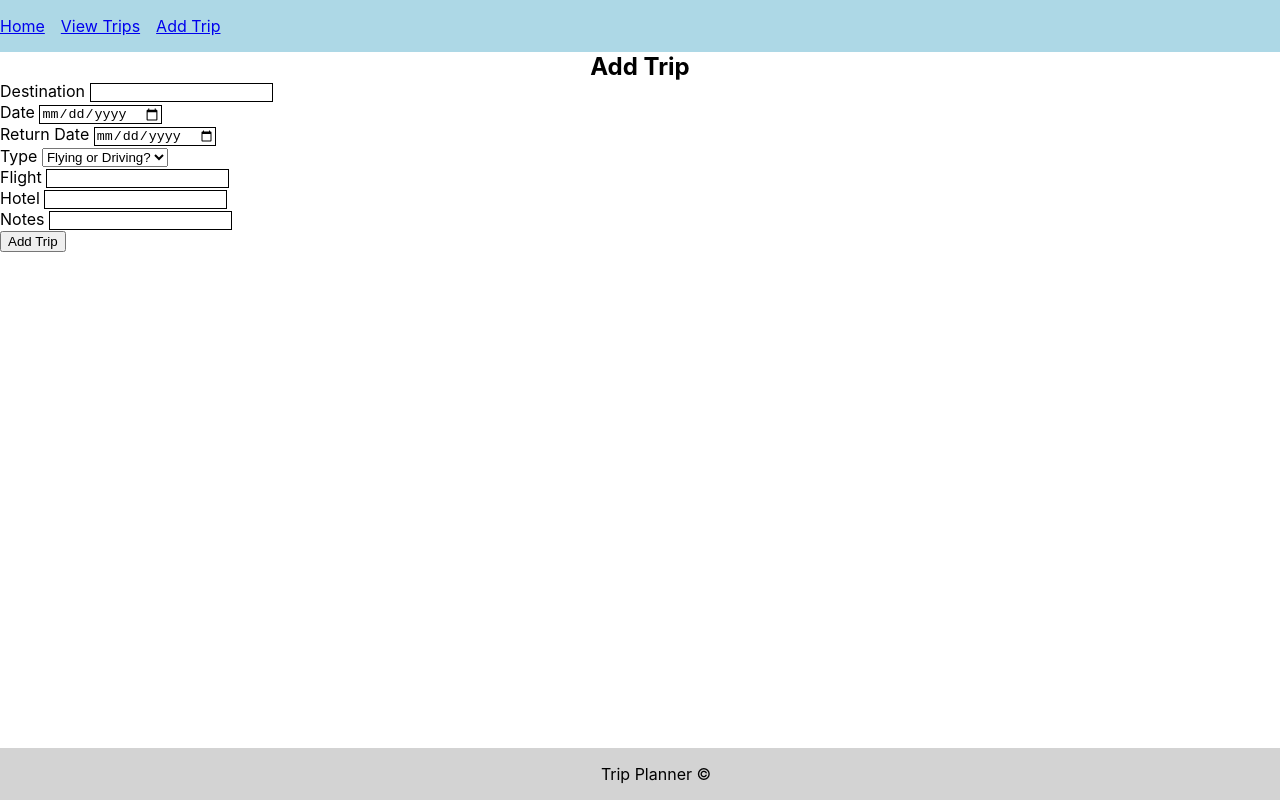
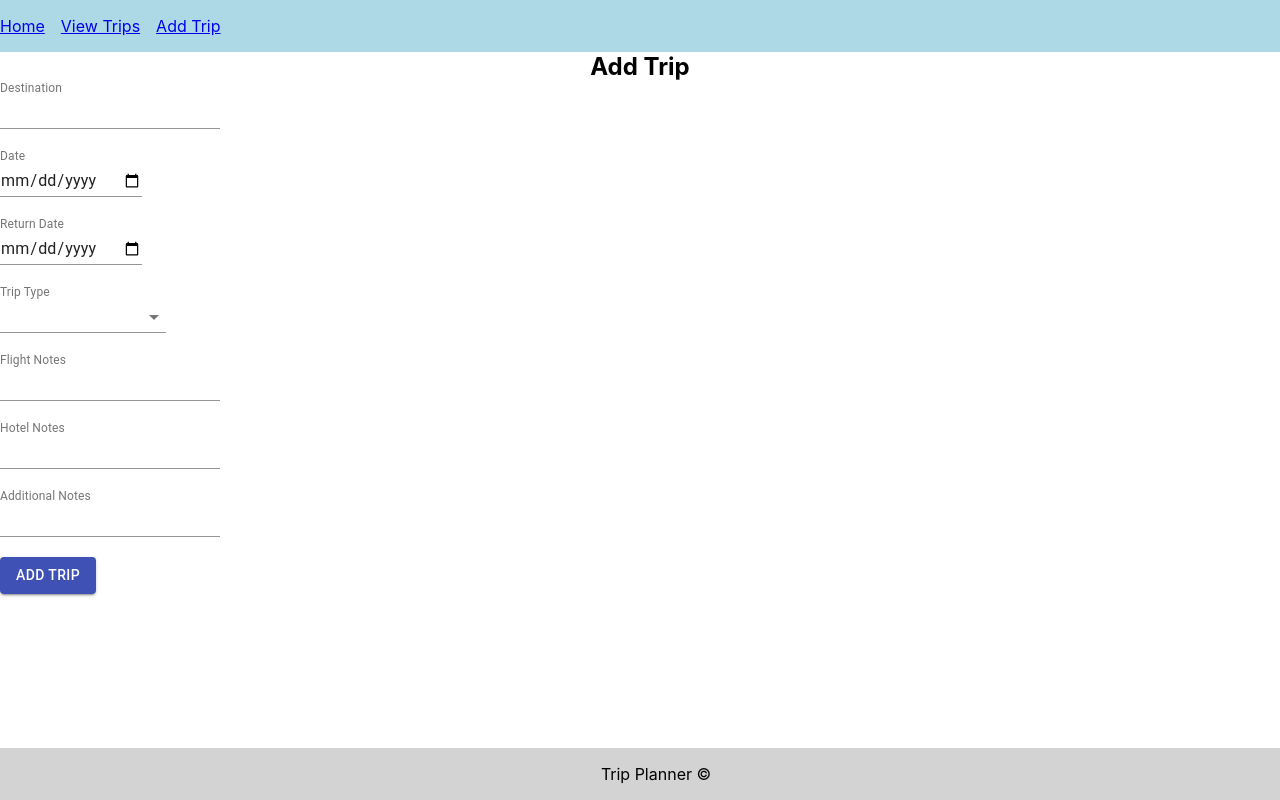
Before and after one commit to rdargali/trip-planner, a React (Create React App) app in the folder trip-planner-client/: page /add in a window 1280 px wide. Built offline with nearby package versions, Linux system fonts and the light colour scheme.

Commit message:
redesigned table

```diff
--- a/trip-planner-client/src/components/AddTrip.js
+++ b/trip-planner-client/src/components/AddTrip.js
@@ -2,6 +2,12 @@ import React from "react";
 import "../App.css";
 import { useState } from "react";
 import axios from "axios";
+import { Link } from "react-router-dom";
+import Button from "@material-ui/core/Button";
+import TextField from "@material-ui/core/TextField";
+import MenuItem from "@material-ui/core/MenuItem";
+import Select from "@material-ui/core/Select";
+import InputLabel from "@material-ui/core/InputLabel";
 
 export default function AddTrip() {
   const [trip, setTrip] = useState({
@@ -50,41 +56,111 @@ export default function AddTrip() {
       <h2 className="title">Add Trip</h2>
       <div className="addTripForm">
         <div>
-          <label>Destination</label>{" "}
-          <input onChange={onHandleChange} type="text" name="destination" />
+          {/* <label>Destination</label>{" "} */}
+          <InputLabel shrink id="demo-simple-select-filled-label">
+            Destination
+          </InputLabel>
+          <TextField
+            required
+            id="outlined-basic"
+            onChange={onHandleChange}
+            type="text"
+            name="destination"
+          />
         </div>
+        <br />
         <div>
-          <label>Date</label>{" "}
-          <input onChange={onHandleChange} type="date" name="date" />
+          {/* <label>Date</label> */}
+          <InputLabel shrink id="demo-simple-select-filled-label">
+            Date
+          </InputLabel>
+          <TextField
+            required
+            id="outlined-basic"
+            onChange={onHandleChange}
+            type="date"
+            name="date"
+          />
         </div>
+        <br />
         <div>
-          <label>Return Date</label>{" "}
-          <input onChange={onHandleChange} type="date" name="returndate" />
+          {/* <label>Return Date</label> */}
+          <InputLabel shrink id="demo-simple-select-filled-label">
+            Return Date
+          </InputLabel>
+          <TextField
+            id="outlined-basic"
+            onChange={onHandleChange}
+            type="date"
+            name="returndate"
+          />
         </div>
+        <br />
         <div>
-          <label>Type</label>{" "}
-          <select onChange={onHandleChange} type="text" name="triptype">
-            <option value="none" selected disabled hidden>
+          {/* <label>Type</label> */}
+          <InputLabel shrink id="demo-simple-select-filled-label">
+            Trip Type
+          </InputLabel>
+          <Select
+            id="editSelect"
+            helperText="Trip Type"
+            onChange={onHandleChange}
+            type="text"
+            name="triptype"
+          >
+            <MenuItem value="none" selected disabled>
               Flying or Driving?
-            </option>
-            <option value="Flight">Flight</option>
-            <option value="Drive">Drive</option>
-          </select>
+            </MenuItem>
+            <MenuItem value="Flight">Flight</MenuItem>
+            <MenuItem value="Drive">Drive</MenuItem>
+          </Select>
         </div>
+        <br />
         <div>
-          <label>Flight</label>{" "}
-          <input onChange={onHandleChange} type="text" name="flight" />
+          {/* <label>Flight</label> */}
+          <InputLabel shrink id="demo-simple-select-filled-label">
+            Flight Notes
+          </InputLabel>
+          <TextField
+            id="outlined-basic"
+            onChange={onHandleChange}
+            type="text"
+            name="flight"
+          />
         </div>
+        <br />
         <div>
-          <span>Hotel</span>{" "}
-          <input onChange={onHandleChange} type="text" name="hotel" />
+          {/* <span>Hotel</span> */}
+          <InputLabel shrink id="demo-simple-select-filled-label">
+            Hotel Notes
+          </InputLabel>
+          <TextField
+            id="outlined-basic"
+            onChange={onHandleChange}
+            type="text"
+            name="hotel"
+          />
         </div>
+        <br />
         <div>
-          <span>Notes</span>{" "}
-          <input onChange={onHandleChange} type="text" name="notes" />
+          {/* <span>Notes</span> */}
+          <InputLabel shrink id="demo-simple-select-filled-label">
+            Additional Notes
+          </InputLabel>
+          <TextField
+            id="outlined-basic"
+            onChange={onHandleChange}
+            type="text"
+            name="notes"
+          />
         </div>
+        <br />
       </div>
-      <button onClick={onHandleAddTrip}>Add Trip</button>
+      <Link to="/view">
+        <Button variant="contained" color="primary" onClick={onHandleAddTrip}>
+          Add Trip
+        </Button>
+      </Link>
     </div>
   );
 }
--- a/trip-planner-client/src/components/EditTrip.js
+++ b/trip-planner-client/src/components/EditTrip.js
@@ -5,9 +5,9 @@ import TextField from "@material-ui/core/TextField";
 import MenuItem from "@material-ui/core/MenuItem";
 import Select from "@material-ui/core/Select";
 import InputLabel from "@material-ui/core/InputLabel";
+import { Link } from "react-router-dom";
 
 import { useEffect, useState } from "react";
-import { FormHelperText } from "@material-ui/core";
 const token = localStorage.getItem("jsonwebtoken");
 
 export default function EditTrip(props) {
@@ -33,8 +33,6 @@ export default function EditTrip(props) {
   // const history = useHistory();
 
   const onHandleUpdateTrip = e => {
-    const tripId = props.match.params.id;
-
     let updateTrip = {
       // username: "rawand",
       destination: trip.destination,
@@ -46,13 +44,16 @@ export default function EditTrip(props) {
       notes: trip.notes
     };
 
-    // console.log(updateTrip);
+    console.log(updateTrip);
     axios
-      .post("http://localhost:5000/trips/update/" + tripId, updateTrip)
+      .post("http://localhost:5000/trips/update/" + tripId, updateTrip, {
+        headers: {
+          Authorization: `Bearer ${token}`
+        }
+
+        // history.push("/view");
+      })
       .then(res => console.log(res.data));
-
-    // history.push("/view");
-    window.location.href = "/view";
   };
 
   return (
@@ -162,9 +163,15 @@ export default function EditTrip(props) {
         </div>
         <br />
       </div>
-      <Button variant="contained" color="primary" onClick={onHandleUpdateTrip}>
-        Update Trip
-      </Button>
+      <Link to="/view">
+        <Button
+          variant="contained"
+          color="primary"
+          onClick={onHandleUpdateTrip}
+        >
+          Update Trip
+        </Button>
+      </Link>
     </div>
   );
 }
--- a/trip-planner-client/src/components/ViewTrip.js
+++ b/trip-planner-client/src/components/ViewTrip.js
@@ -4,10 +4,59 @@ import { useEffect, useState } from "react";
 import axios from "axios";
 import Button from "@material-ui/core/Button";
 
+//material ui tabke
+import { withStyles, makeStyles } from "@material-ui/core/styles";
+import Table from "@material-ui/core/Table";
+import TableBody from "@material-ui/core/TableBody";
+import TableCell from "@material-ui/core/TableCell";
+import TableContainer from "@material-ui/core/TableContainer";
+import TableHead from "@material-ui/core/TableHead";
+import TableRow from "@material-ui/core/TableRow";
+import Paper from "@material-ui/core/Paper";
+
 const token = localStorage.getItem("jsonwebtoken");
 console.log(token);
+
+//comp
 function ViewTrip() {
   const [trips, setTrips] = useState([]);
+
+  //material ui table setup
+  const StyledTableCell = withStyles(theme => ({
+    head: {
+      backgroundColor: theme.palette.common.black,
+      color: theme.palette.common.white
+    },
+    body: {
+      fontSize: 12
+    }
+  }))(TableCell);
+
+  const StyledTableRow = withStyles(theme => ({
+    root: {
+      "&:nth-of-type(odd)": {
+        backgroundColor: theme.palette.background.default
+      }
+    }
+  }))(TableRow);
+
+  // function createData(name, calories, fat, carbs, protein) {
+  //   return { name, calories, fat, carbs, protein };
+  // }
+
+  // const rows = [
+  //   createData("Frozen yoghurt", 159, 6.0, 24, 4.0),
+  //   createData("Ice cream sandwich", 237, 9.0, 37, 4.3),
+  //   createData("Eclair", 262, 16.0, 24, 6.0),
+  //   createData("Cupcake", 305, 3.7, 67, 4.3),
+  //   createData("Gingerbread", 356, 16.0, 49, 3.9)
+  // ];
+
+  const useStyles = makeStyles({
+    table: {
+      minWidth: 700
+    }
+  });
 
   useEffect(() => {
     if (token) {
@@ -19,7 +68,7 @@ function ViewTrip() {
         })
         .then(response => setTrips(response.data));
     } else setTrips([]);
-  }, []);
+  }, [trips]);
 
   const handleDelete = tripId => {
     if (window.confirm("Are you sure you wish to delete this trip?")) {
@@ -34,15 +83,47 @@ function ViewTrip() {
 
       window.location.href = "/view";
     } else {
-      console.log("not deleted");
+      console.log("trip not deleted");
     }
   };
 
+  const classes = useStyles();
+
   return (
     <div>
-      <h2 className="title">My Trips</h2>
+      {/* <h2 className="title">My Trips</h2> */}
+      <TableContainer component={Paper}>
+        <Table className={classes.table} aria-label="customized table">
+          <TableHead>
+            <TableRow>
+              <StyledTableCell>Destination</StyledTableCell>
+              <StyledTableCell align="right">Date</StyledTableCell>
+              <StyledTableCell align="right">Return Date</StyledTableCell>
+              <StyledTableCell align="right">Type</StyledTableCell>
+              <StyledTableCell align="right">Flight Notes</StyledTableCell>
+              <StyledTableCell align="right">Hotel Notes</StyledTableCell>
+              <StyledTableCell align="right">Additional Notes</StyledTableCell>
+            </TableRow>
+          </TableHead>
+          <TableBody>
+            {trips.map(trip => (
+              <StyledTableRow key={trip.destination}>
+                <StyledTableCell component="th" scope="row">
+                  {trip.destination}
+                </StyledTableCell>
+                <StyledTableCell align="right">{trip.date}</StyledTableCell>
+                <StyledTableCell align="right">
+                  {trip.returndate}
+                </StyledTableCell>
+                <StyledTableCell align="right">{trip.triptype}</StyledTableCell>
+                <StyledTableCell align="right">{trip.flight}</StyledTableCell>
+              </StyledTableRow>
+            ))}
+          </TableBody>
+        </Table>
+      </TableContainer>
       <table>
-        <thead>
+        {/* <thead>
           <tr>
             <th>Destination</th>
             <th>Date</th>
@@ -74,6 +155,7 @@ function ViewTrip() {
                   >
                     Edit
                   </Button>
+
                   <Button
                     color="secondary"
                     variant="contained"
@@ -85,7 +167,7 @@ function ViewTrip() {
               </tr>
             );
           })}
-        </tbody>
+        </tbody> */}
       </table>
     </div>
   );
```
